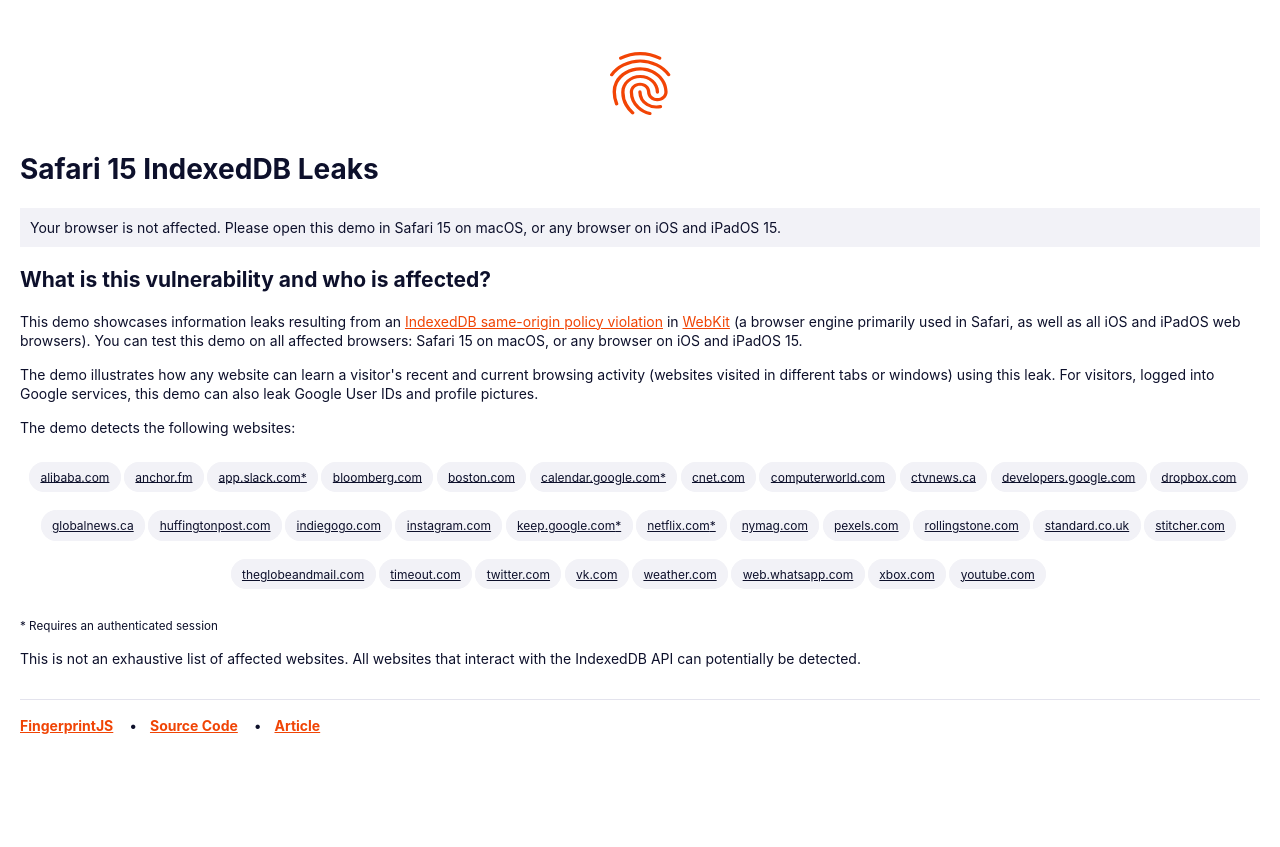
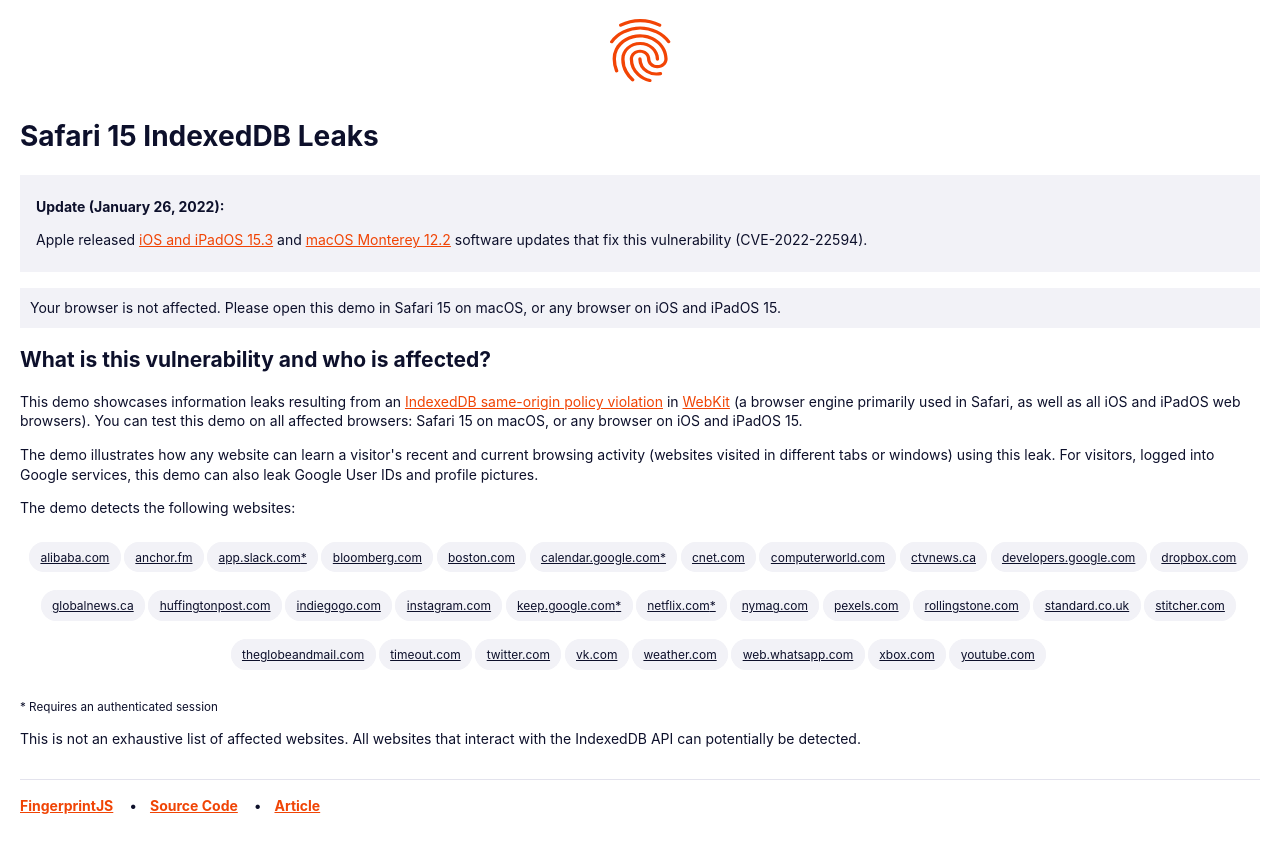
Before and after one commit to fingerprintjs/blog-indexeddb-safari-leaks-demo, a React app: page / in a window 1280 px wide. Before the commit the page ends 800 px from the top, so only its background shows below. Built offline with nearby package versions, Linux system fonts and the light colour scheme; the HTML template or start-up script is replaced by a standard one.

Commit message:
feature: Add note about updates being available (#4)

```diff
--- a/src/App.jsx
+++ b/src/App.jsx
@@ -5,6 +5,7 @@
 import Logo from './Components/Logo'
 
 import Footer from './Components/Footer'
+import Updates from './Components/Updates'
 
 function isAffectedBrowser() {
   const ios = navigator.userAgent.includes('iPhone OS 15')
@@ -57,6 +58,7 @@
     <>
       <Logo />
       <h1>Safari 15 IndexedDB Leaks</h1>
+      <Updates />
       <Leaks isAffectedBrowser={isAffectedBrowser()} />
       <FAQ />
       <Footer />
--- /dev/null
+++ b/src/Components/Updates.jsx
@@ -0,0 +1,14 @@
+export default function Updates() {
+    return (
+      <section className="updates">
+        <p>
+          <b>Update (January 26, 2022):</b>
+        </p>
+        <p>
+          Apple released <a href="https://support.apple.com/en-us/HT213053">iOS and iPadOS 15.3</a> and{' '}
+          <a href="https://support.apple.com/en-gb/HT213054">macOS Monterey 12.2</a> software updates that fix this
+          vulnerability (CVE-2022-22594).
+        </p>
+      </section>
+    )
+  }
--- a/src/index.css
+++ b/src/index.css
@@ -62,7 +62,7 @@
 div.subsection {
     margin-top: 10px;
 }
-details {
+details, .updates {
     text-align: left;
     background: #f2f2f7;
     padding: .5rem 1rem;
```
